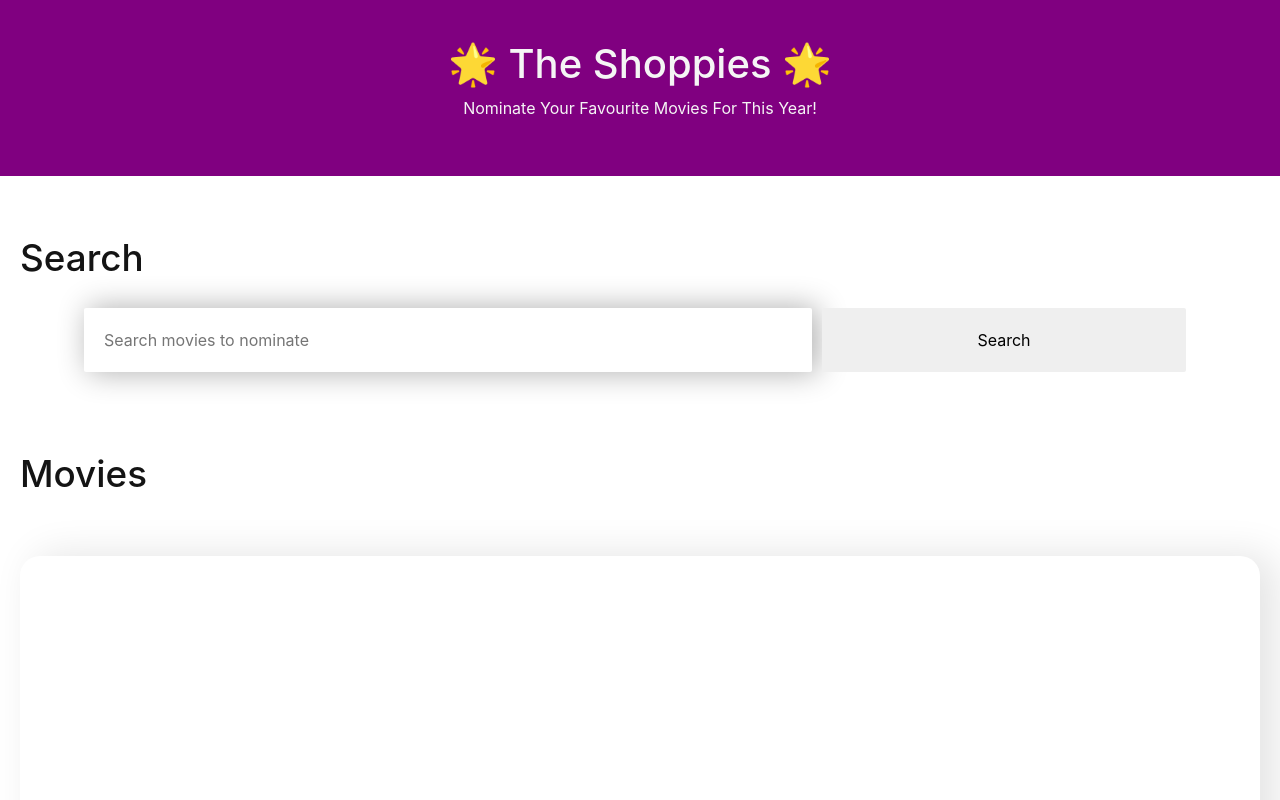
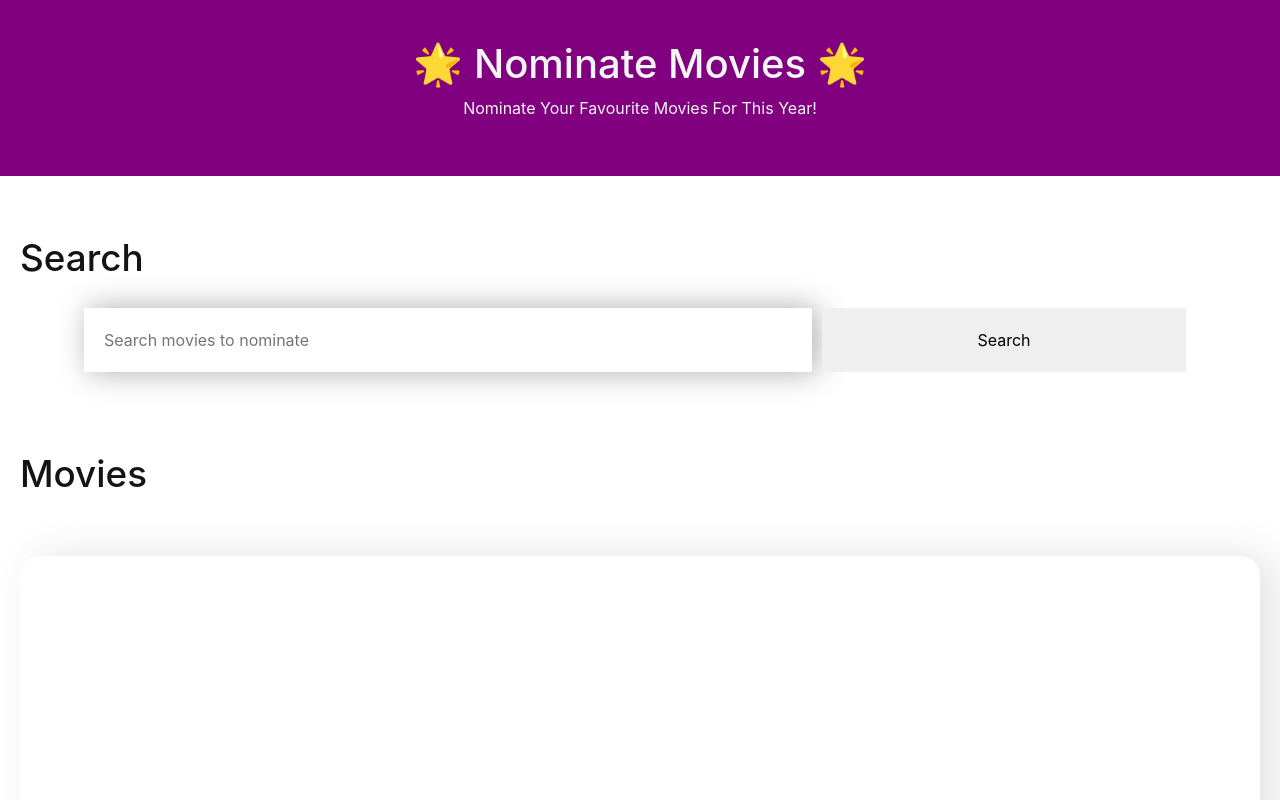
Before and after one commit to hshaikhnbake/the-shoppies, a React (Create React App) app: page / in a window 1280 px wide. Shown: the top 800 px of the page. Built offline with nearby package versions, Linux system fonts and the light colour scheme.

Commit message:
Update Header.js

```diff
--- a/src/components/Header.js
+++ b/src/components/Header.js
@@ -6,7 +6,7 @@ class Header extends Component {
     return (
       <div>
         <header>
-          <h1>🌟 The Shoppies 🌟</h1>
+          <h1>🌟 Nominate Movies 🌟</h1>
           <p>Nominate Your Favourite Movies For This Year!</p>
         </header>
       </div>
```
